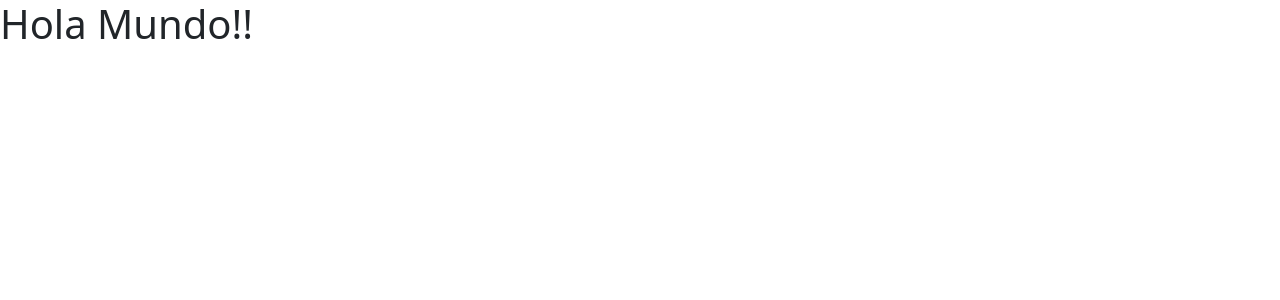
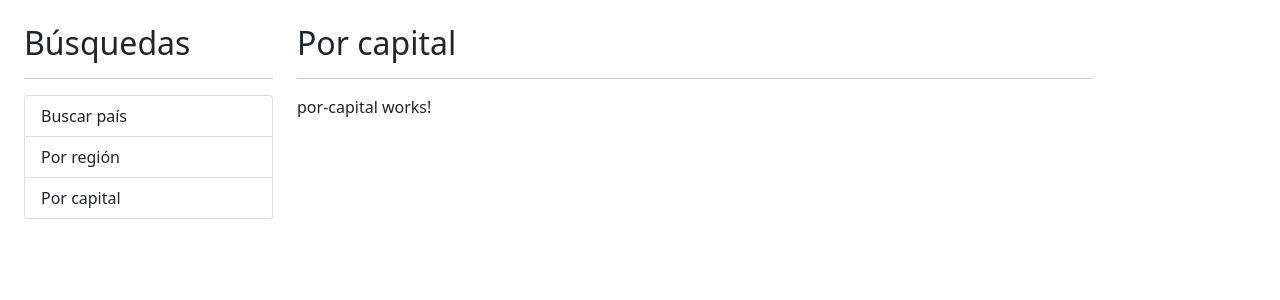
Before and after one commit to jrockb/angular-paises, an Angular app: page / in a window 1280 px wide. Shown: the top 300 px of the page. Built offline with nearby package versions, Linux system fonts and the light colour scheme.

Commit message:
agregada estructura html en pantalla principal

```diff
--- a/src/app/app.component.html
+++ b/src/app/app.component.html
@@ -1 +1,18 @@
-<h1>Hola Mundo!!</h1>
+<div class="row container mt-4"> <!--mt-4 hace una separación arriba-->
+  <div class="col-3"> <!--bootstrap cuenta con 12 columnas, aqui se usaran 3-->
+    <h2>Búsquedas</h2>
+    <hr>
+    <ul class="list-group">
+      <li class="list-group-item">Buscar país</li>
+      <li class="list-group-item">Por región</li>
+      <li class="list-group-item">Por capital</li>
+    </ul>
+  </div>
+
+  <div class="col"> <!--tome todo lo que queda faltando, si hay 3 columnas usadas quedan 12-3= 9 columnas-->
+    <h2>Por capital</h2>
+    <hr>
+    <app-por-capital></app-por-capital>
+  </div>
+
+</div>
```
